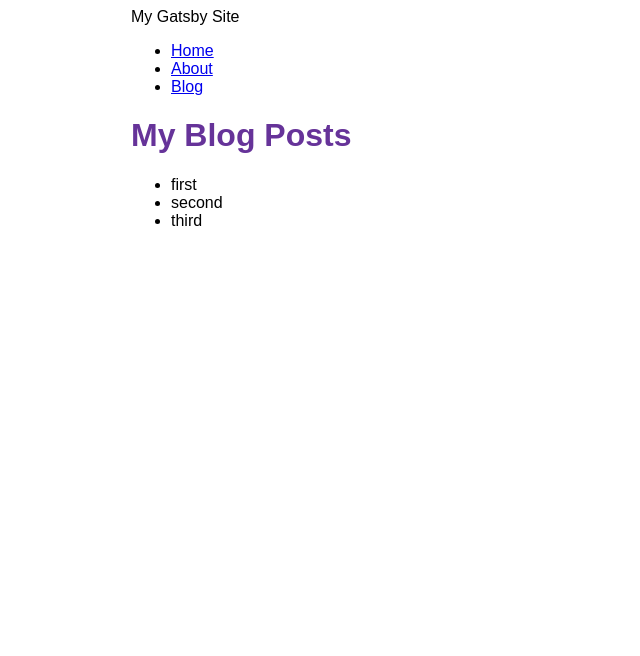
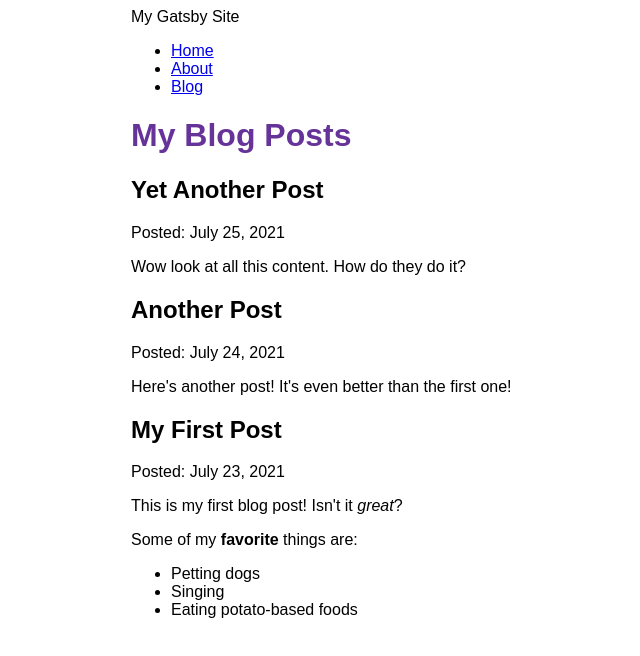
Before and after one commit to pierre-lourens/my-gatsby-site, a Gatsby site: page /blog in a window 1280 px wide. Shown: the whole page, without its empty margins (259-899 px from the left). Built offline with nearby package versions, Linux system fonts and the light colour scheme; Gatsby itself is replaced by a stand-in of ours.

Commit message:
Finished Gatsby Tutorial Part 5

```diff
--- a/blog/first.mdx
+++ b/blog/first.mdx
@@ -0,0 +1,12 @@
+---
+title: "My First Post"
+date: "2021-07-23"
+---
+
+This is my first blog post! Isn't it _great_?
+
+Some of my **favorite** things are:
+
+- Petting dogs
+- Singing
+- Eating potato-based foods
--- a/blog/second.mdx
+++ b/blog/second.mdx
@@ -0,0 +1,6 @@
+---
+title: "Another Post"
+date: "2021-07-24"
+---
+
+Here's another post! It's even better than the first one!
--- a/blog/third.mdx
+++ b/blog/third.mdx
@@ -0,0 +1,6 @@
+---
+title: "Yet Another Post"
+date: "2021-07-25"
+---
+
+Wow look at all this content. How do they do it?
--- a/gatsby-config.js
+++ b/gatsby-config.js
@@ -13,5 +13,6 @@
         path: `${__dirname}/blog`,
       },
     },
+    "gatsby-plugin-mdx",
   ],
 };
--- a/package.json
+++ b/package.json
@@ -15,8 +15,11 @@
     "clean": "gatsby clean"
   },
   "dependencies": {
+    "@mdx-js/mdx": "^1.6.22",
+    "@mdx-js/react": "^1.6.22",
     "gatsby": "^4.9.0",
     "gatsby-plugin-image": "^2.9.0",
+    "gatsby-plugin-mdx": "^3.9.0",
     "gatsby-plugin-sharp": "^4.9.0",
     "gatsby-source-filesystem": "^4.9.0",
     "react": "^17.0.1",
--- a/src/pages/blog.js
+++ b/src/pages/blog.js
@@ -1,15 +1,19 @@
-import * as React from "react";
-import { graphql } from "gatsby";
-import Layout from "../components/layout";
+import * as React from 'react';
+import { graphql } from 'gatsby';
+
+import Layout from '../components/layout';
+import { MDXRenderer } from 'gatsby-plugin-mdx';
 
 const BlogPage = ({ data }) => {
   return (
     <Layout pageTitle='My Blog Posts'>
-      <ul>
-        {data.allFile.nodes.map((node) => (
-          <li key={node.name}>{node.name}</li>
-        ))}
-      </ul>
+      {data.allMdx.nodes.map((node) => (
+        <article key={node.id}>
+          <h2>{node.frontmatter.title}</h2>
+          <p>Posted: {node.frontmatter.date}</p>
+          <MDXRenderer>{node.body}</MDXRenderer>
+        </article>
+      ))}
     </Layout>
   );
 };
@@ -17,10 +21,15 @@
 export default BlogPage;
 
 export const query = graphql`
-  query {
-    allFile {
+  {
+    allMdx(sort: { fields: frontmatter___date, order: DESC }) {
       nodes {
-        name
+        frontmatter {
+          title
+          date(formatString: "MMMM D, YYYY")
+        }
+        body
+        id
       }
     }
   }
```
Also changed, not shown: 1 other file.
